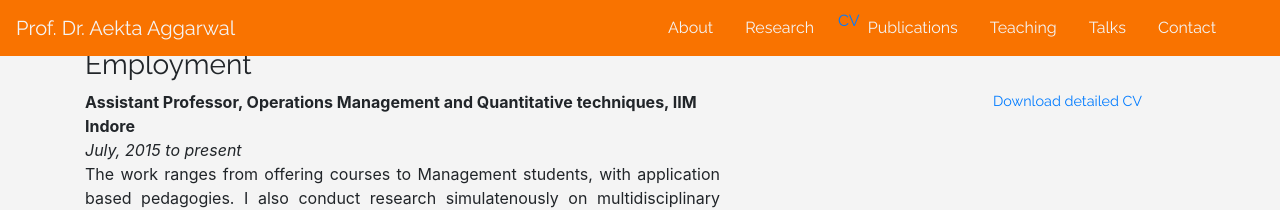
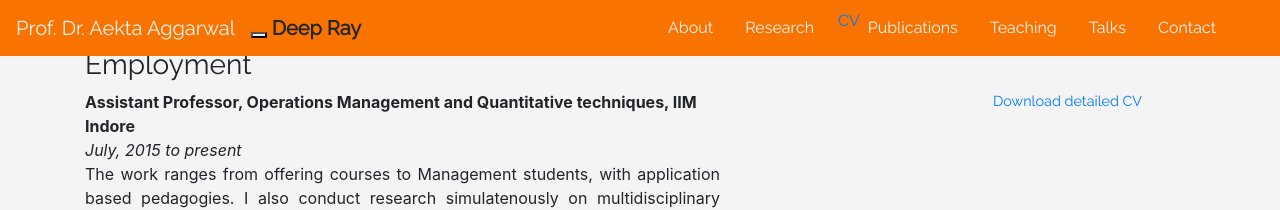
Before and after one commit to aektaaggarwal/aektaaggarwal.github.io, a Jekyll site: the page cv.html, which Jekyll copies as it is, in a window 1280 px wide. Shown: the top 210 px of the page. Built offline with Jekyll 4.4.1, drawn with Linux system fonts in a browser that asks for light colours; nearby versions of some CDN libraries.

Commit message:
Update cv.html

```diff
--- a/cv.html
+++ b/cv.html
@@ -45,7 +45,15 @@
   <button class="navbar-toggler" type="button" data-toggle="collapse" data-target="#navbarSupportedContent" aria-controls="navbarSupportedContent" aria-expanded="false" aria-label="Toggle navigation">
     <span class="navbar-toggler-icon"></span>
   </button>
-
+  <div class="navbar-header">
+      <button type="button" class="navbar-toggle" data-toggle="collapse" data-target=".navbar-collapse">
+          <span class="sr-only">Toggle navigation</span>
+          <span class="icon-bar"></span>
+          <span class="icon-bar"></span>
+          <span class="icon-bar"></span>
+      </button>
+      <a class="navbar-brand"><b>Deep Ray</b></a>
+  </div>
   <div class="collapse navbar-collapse " id="navbarSupportedContent">
    <div class="collapse navbar-collapse">
         <ul class="navbar-nav mr-4">
```
